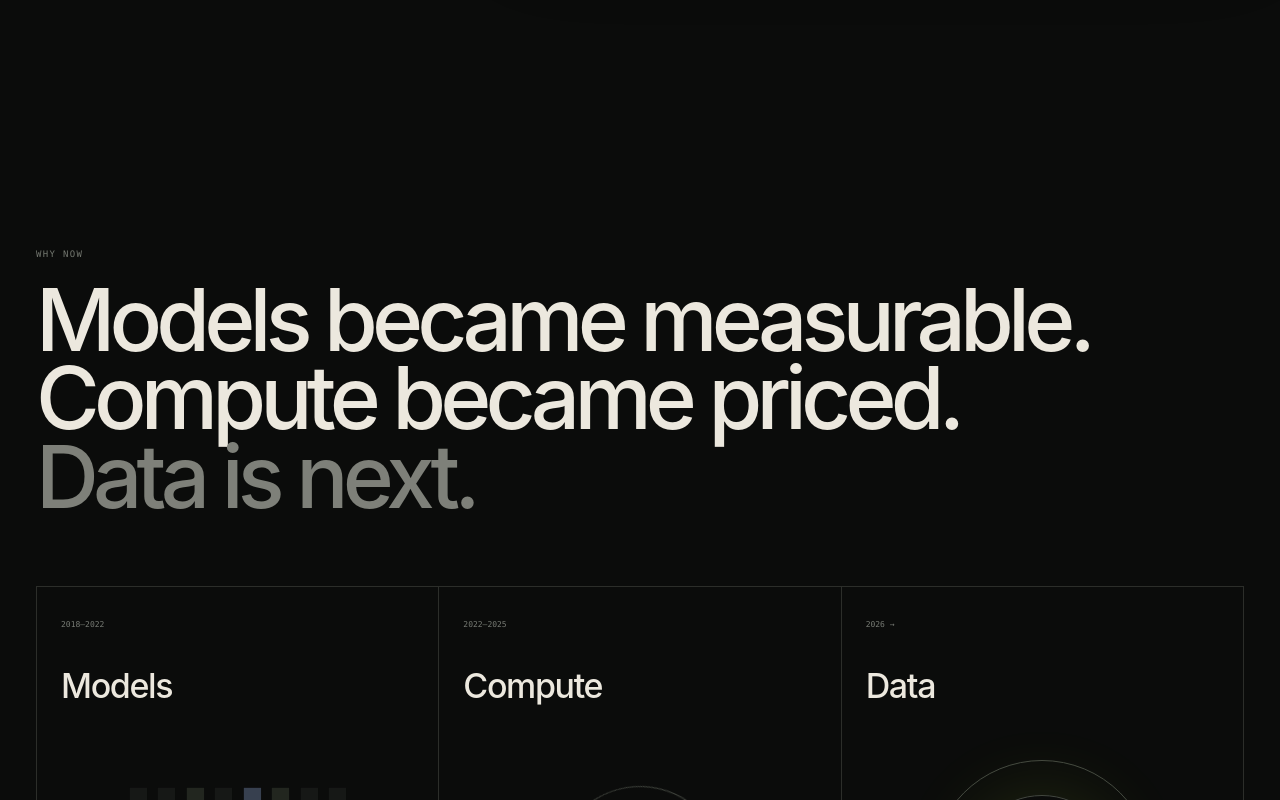
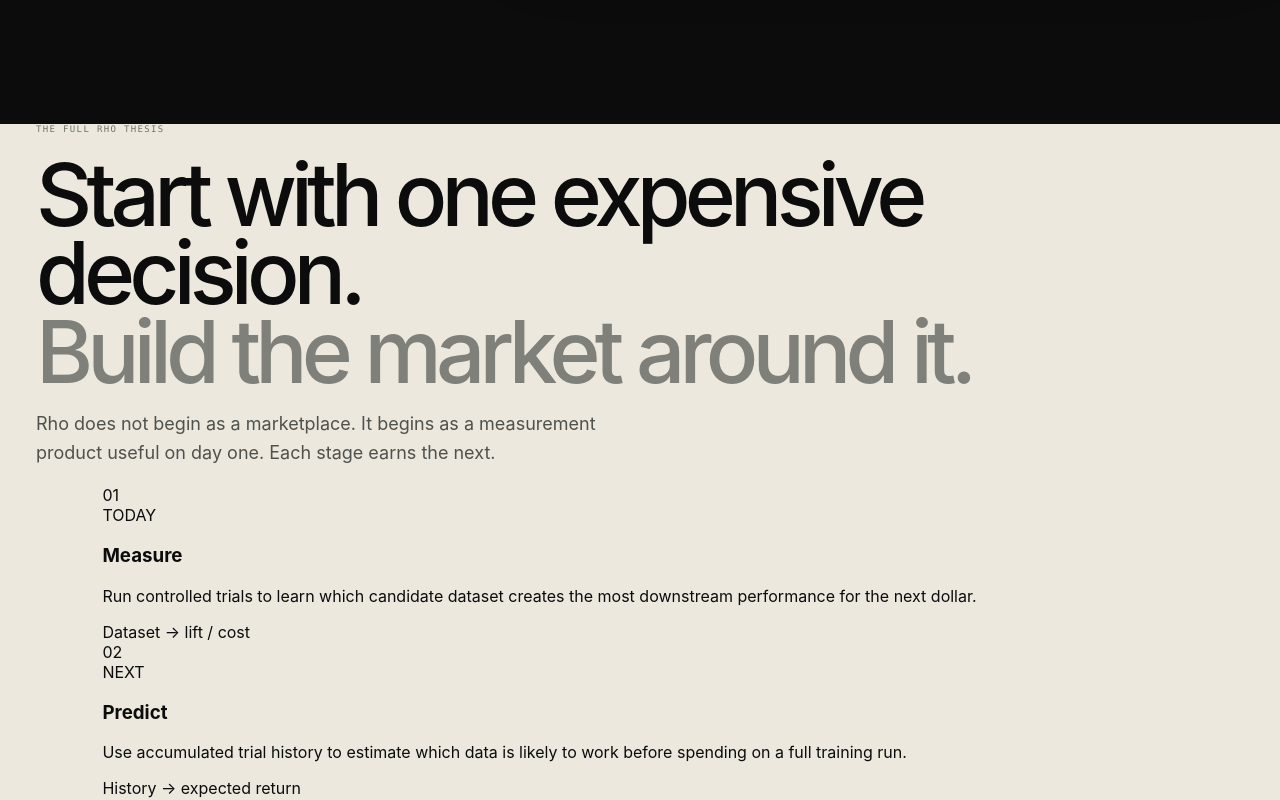
Before and after one commit to saharshbaweja/Rho, a Next.js app: page / in a window 1280 px wide. Shown: the part 4680-5480 px from the top of the page. Built offline with nearby package versions, Linux system fonts and the light colour scheme.

Commit message:
Add market thesis story to homepage

```diff
--- a/app/page.jsx
+++ b/app/page.jsx
@@ -9,6 +9,7 @@ import Orb from '../components/Orb';
 import Ticker from '../components/Ticker';
 import MacProduct from '../components/MacProduct';
 import CliDemo from '../components/CliDemo';
+import MarketStory from '../components/MarketStory';
 
 const candidates=[
  {name:'Production traces',lift:'+4.2 pts',cost:'$97 / pt',overlap:'13%',score:88},
@@ -46,6 +47,8 @@ export default function Home(){
 
  <CliDemo/>
 
+ <MarketStory/>
+
  <section className="dark era"><div className="wrap"><Reveal><p className="eyebrow">Why now</p><h2 className="display light">Models became measurable.<br/>Compute became priced.<br/><span>Data is next.</span></h2></Reveal><div className="eraGrid"><Reveal><article><small>2018—2022</small><h3>Models</h3><div className="matrix">{Array.from({length:40}).map((_,i)=><i key={i}/>)}</div><p>Benchmarks made model performance comparable.</p></article></Reveal><Reveal delay={.08}><article><small>2022—2025</small><h3>Compute</h3><div className="ringsViz"><i/><i/><i/><b>GPU</b></div><p>Capacity became a measurable economic input.</p></article></Reveal><Reveal delay={.16}><article><small>2026 →</small><h3>Data</h3><div className="rhoDisc"><span>ρ</span></div><p>Rho measures the marginal value of the data layer.</p></article></Reveal></div></div></section>
 
  <section className="section wrap"><Reveal><p className="eyebrow">Product</p><h2 className="display">Start with Trials.<br/><span>Earn the right to build the market.</span></h2></Reveal><div className="productGrid"><Reveal><Link href="/product/" className="productCard"><small>01 / RHO TRIALS</small><h3>Measure what moves the model.</h3><p>Compare candidate datasets against your exact model and evals before a full training run.</p><div className="bars"><i style={{'--w':'88%'}}/><i style={{'--w':'61%'}}/><i style={{'--w':'24%'}}/></div><b>Explore Trials ↗</b></Link></Reveal><Reveal delay={.08}><Link href="/index/" className="productCard darkCard"><small>02 / RHO INDEX</small><h3>A reference point for data value.</h3><p>Turn measured outcomes into benchmarks across data categories, tasks, and model families.</p><div className="miniIndex"><span>RDI-CODE</span><strong>51.80</strong><em>+4.6%</em></div><b>Explore the Index ↗</b></Link></Reveal></div></section>
```
